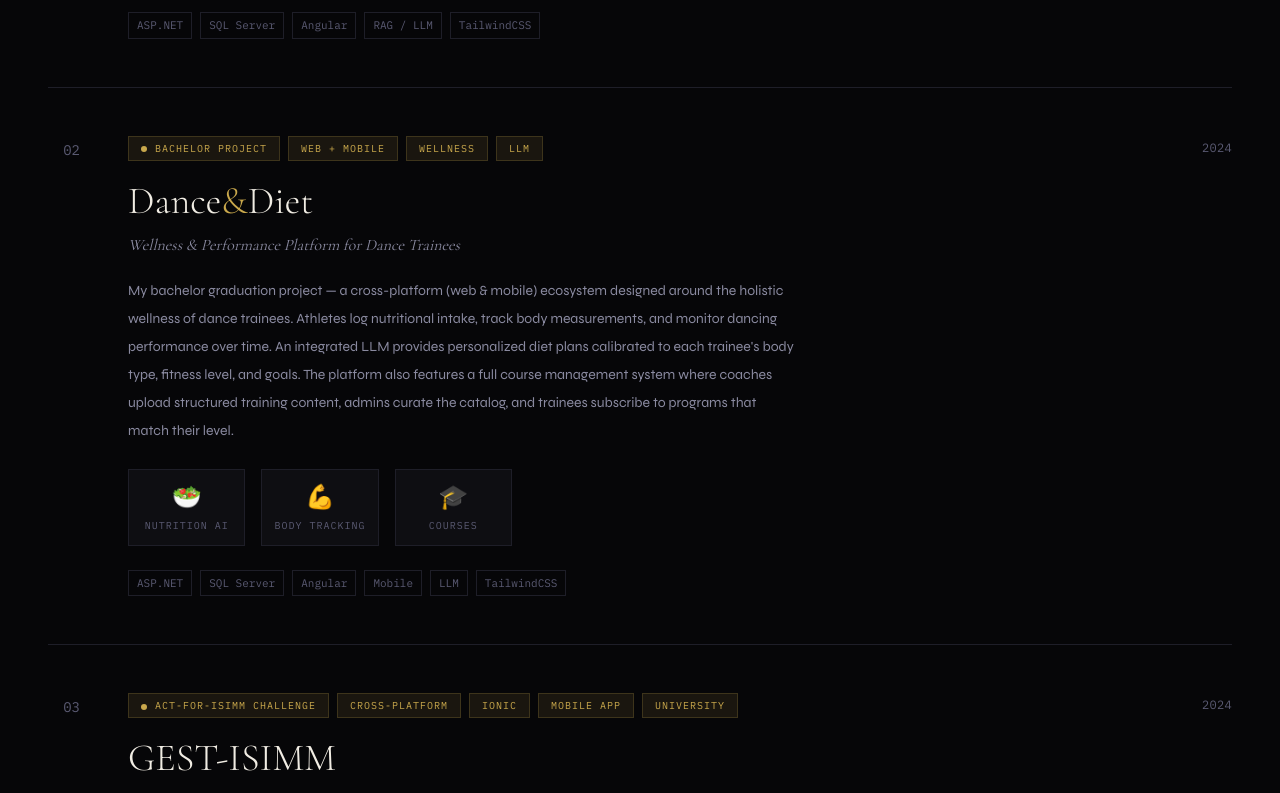
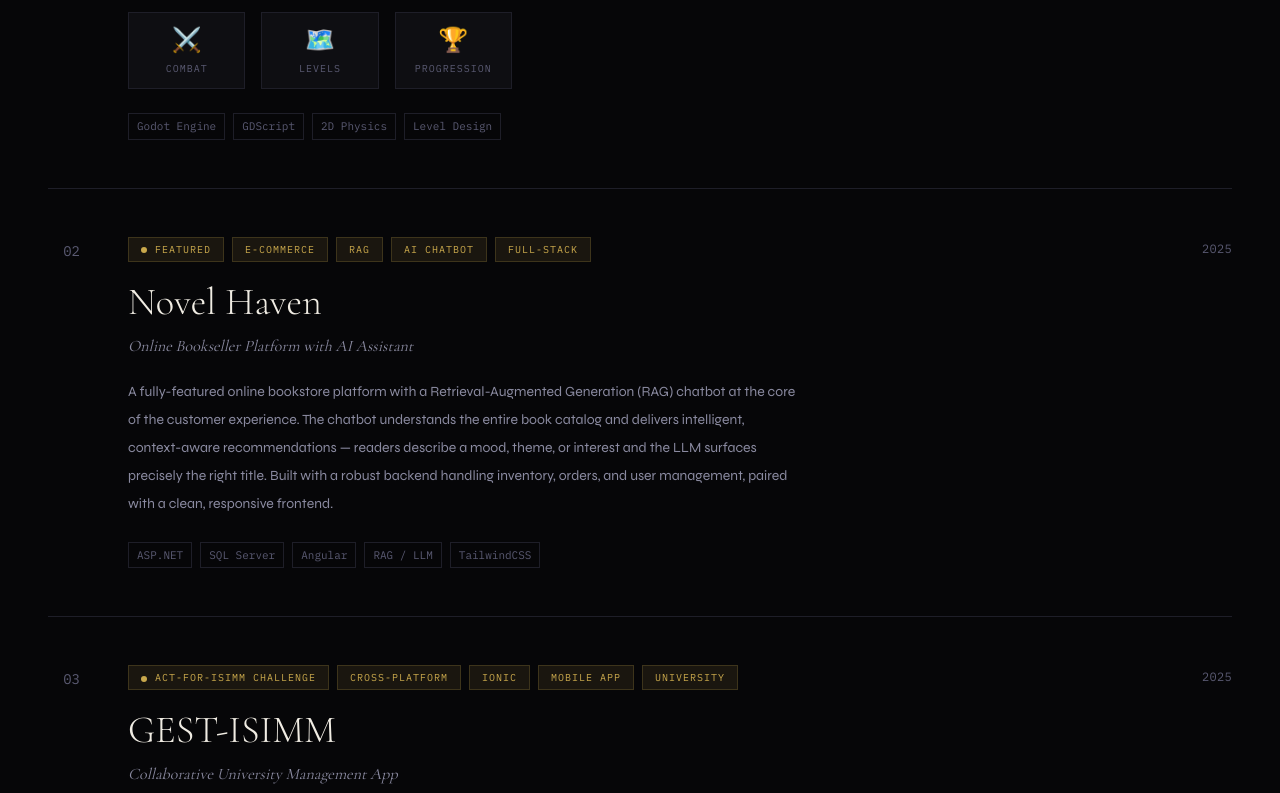
Before and after one commit to Salah-mbarki/Portfolio, a Next.js app: page / in a window 1280 px wide. Shown: the part 4020-4813 px from the top of the page. Built offline with nearby package versions, Linux system fonts and the light colour scheme.

Commit message:
fix projects dates

```diff
--- a/components/Projects.tsx
+++ b/components/Projects.tsx
@@ -5,7 +5,8 @@ import { useReveal } from "@/Hooks/Usereveal";
 const projects = [
   {
     num: "01",
-    year: "2024",
+    year: "2025",
+    date: "2025-09",
     badge: "Featured",
     tags: ["E-Commerce", "RAG", "AI Chatbot", "Full-Stack"],
     title: "Novel Haven",
@@ -17,7 +18,8 @@ const projects = [
   },
   {
     num: "02",
-    year: "2024",
+    year: "2026",
+    date: "2026-06",
     badge: "Bachelor Project",
     tags: ["Web + Mobile", "Wellness", "LLM"],
     title: "Dance&Diet",
@@ -33,7 +35,8 @@ const projects = [
   },
   {
     num: "03",
-    year: "2024",
+    year: "2025",
+    date: "2025-10",
     badge: "ACT-FOR-ISIMM Challenge",
     tags: ["Cross-Platform", "Ionic", "Mobile App", "University"],
     title: "GEST-ISIMM",
@@ -49,7 +52,8 @@ const projects = [
   },
   {
     num: "04",
-    year: "2024",
+    year: "2025",
+    date: "2025-05",
     badge: "Game Dev",
     tags: ["2D Platformer", "Godot", "GDScript", "Game"],
     title: "Golden Knight",
@@ -67,6 +71,7 @@ const projects = [
 
 export default function Projects() {
   const ref = useReveal();
+  const chronologicalProjects = [...projects].sort((a, b) => a.date.localeCompare(b.date));
 
   return (
     <section id="projects" className="px-12 py-24">
@@ -85,13 +90,13 @@ export default function Projects() {
       </div>
 
       <div>
-        {projects.map((p, i) => (
+        {chronologicalProjects.map((p, i) => (
           <div
-            key={p.num}
+            key={p.title}
             className={`project-card reveal ${i % 2 !== 0 ? "reveal-delay-1" : ""} grid md:grid-cols-[2rem_1fr_auto] gap-8 md:gap-12 py-12 border-b border-border cursor-default`}
           >
             {/* Number */}
-            <span className="font-mono text-sm text-muted pt-1 text-right">{p.num}</span>
+            <span className="font-mono text-sm text-muted pt-1 text-right">{String(i + 1).padStart(2, "0")}</span>
 
             {/* Body */}
             <div>
```
